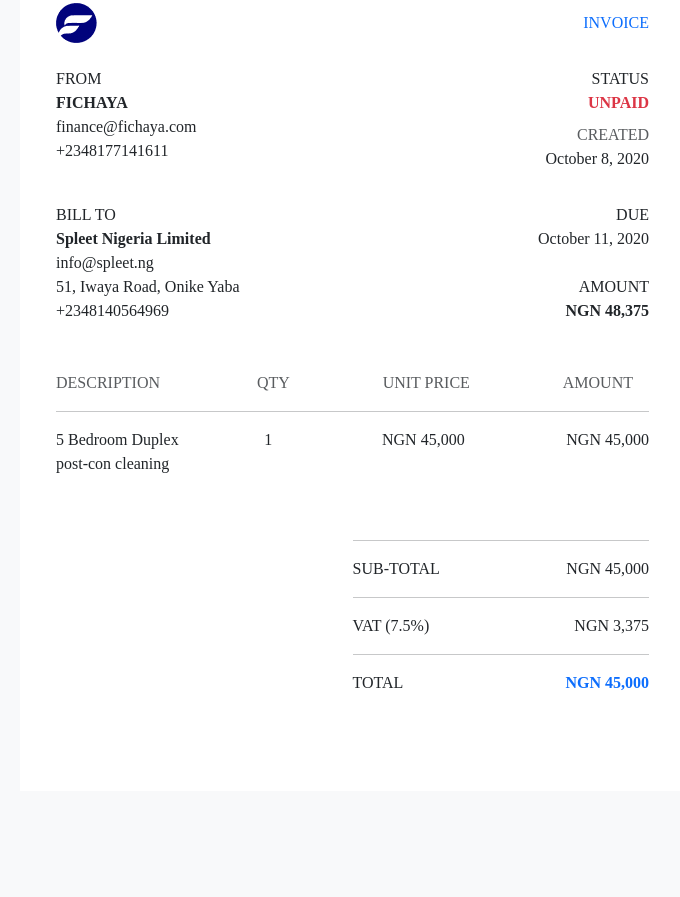
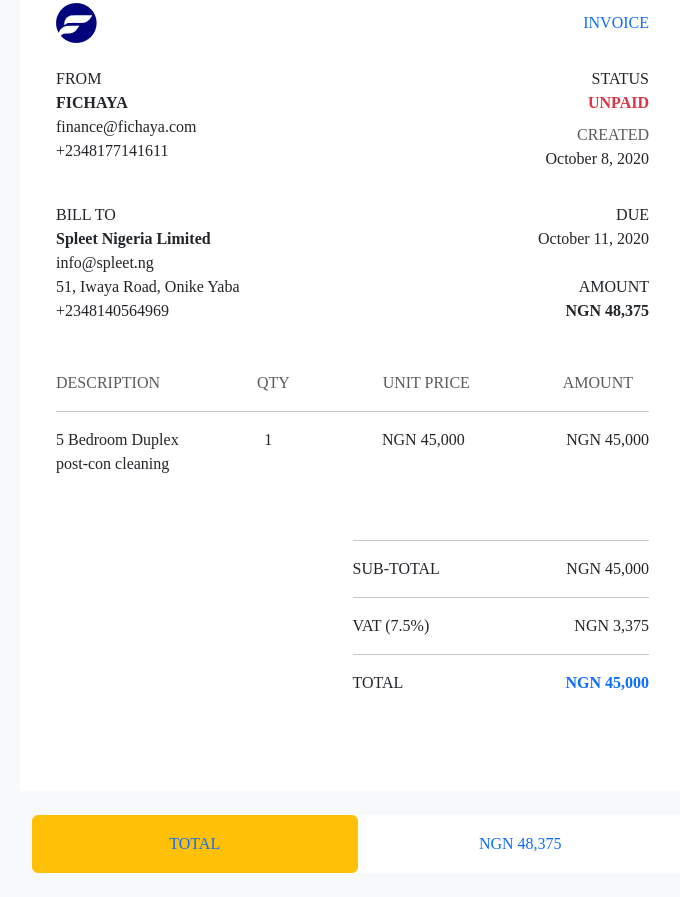
Before and after one commit to AYANO-EMMANUEL/BusinessApp, a plain HTML site: page previewInvoice.html in a window 1280 px wide. Shown: the part 311-1208 px from the top of the page, without its empty margins (50-730 px from the left). Before the commit the page ends 1102 px from the top, so only its background shows below. Drawn offline with Linux system fonts and the light colour scheme.

Commit message:
still working on the botton

```diff
--- a/previewInvoice.html
+++ b/previewInvoice.html
@@ -179,16 +179,16 @@
                         </div>
                     </div>
                 </div>
-                <!-- <div class="col-12">
-                    <div class="col-7 d-flex justify-content-between">
-                        <div class="btn btn-large p- bg-warning text-primary border-warning col-6" style="widh: 49.5%;">
+                <div class="col-12 py-4">
+                    <div class="col-7 p-0 m-0 d-flex justify-content-between">
+                        <div class="d-block btn btn-large px-3 py-3 bg-warning text-primary border-warning col-6" style="widh: 49.5%;">
                             TOTAL
                         </div>
-                        <div class="btn btn-large p- bg-white text-primary col-6" style="widh: 49.5%;">
+                        <div class="d-block btn btn-large px-3 py-3 bg-white text-primary col-6" style="widh: 49.5%;">
                             NGN 48,375
                         </div>
                     </div>
-                </div> -->
+                </div>
             </div>
         </div>
     </main>
```
